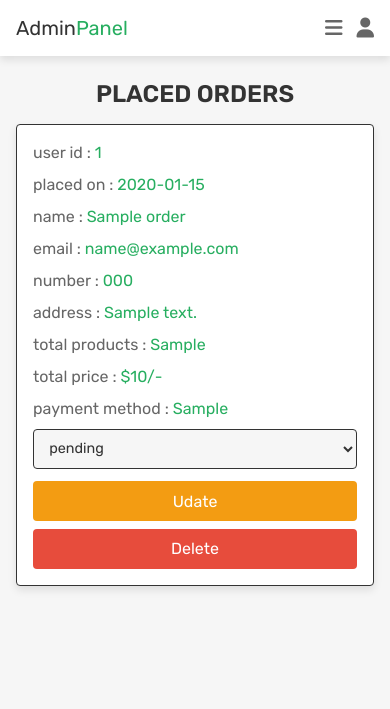
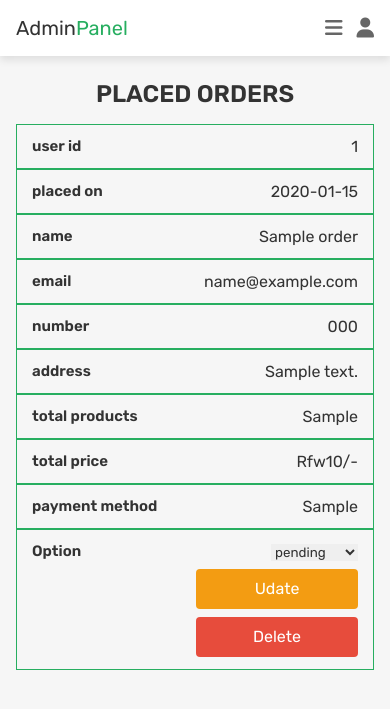
Before and after one commit to Dnaason/FinalYearProject, a PHP site: page /admin_orders.php in a window 390 px wide. Shown: the top 709 px of the page. Run offline with PHP 8.4, Linux system fonts and the light colour scheme; the visitor is signed in with stand-in values (Sample User, id 1); tables that the repository leaves empty hold one stand-in row (values such as "Sample post"); grey boxes marked "Sample" are stand-in pictures; some libraries are stand-ins or nearby versions.

Commit message:
user cinfigurations and making tables

```diff
--- a/admin_orders.php
+++ b/admin_orders.php
@@ -54,26 +54,41 @@ if(isset($_GET['delete'])){
 <section class="placed-orders">
 
    <h1 class="title">placed orders</h1>
-
-   <div class="box-container">
-
+   <table class="table">
+     <thead>
+     	<tr>
+     	 <th>user id</th>
+     	 <th>placed on</th>
+     	 <th>name</th>
+     	 <th>email</th>
+     	 <th>number</th>
+     	 <th>address</th>
+     	 <th>total products</th>
+     	 <th>total price</th>
+     	 <th>payment method</th>
+     	 <th>Option</th>
+     	</tr>
+     </thead>
       <?php
          $select_orders = $conn->prepare("SELECT * FROM `orders`");
          $select_orders->execute();
          if($select_orders->rowCount() > 0){
             while($fetch_orders = $select_orders->fetch(PDO::FETCH_ASSOC)){
       ?>
-      <div class="box">
-         <p> user id : <span><?= $fetch_orders['user_id']; ?></span> </p>
-         <p> placed on : <span><?= $fetch_orders['placed_on']; ?></span> </p>
-         <p> name : <span><?= $fetch_orders['name']; ?></span> </p>
-         <p> email : <span><?= $fetch_orders['email']; ?></span> </p>
-         <p> number : <span><?= $fetch_orders['number']; ?></span> </p>
-         <p> address : <span><?= $fetch_orders['address']; ?></span> </p>
-         <p> total products : <span><?= $fetch_orders['total_products']; ?></span> </p>
-         <p> total price : <span>$<?= $fetch_orders['total_price']; ?>/-</span> </p>
-         <p> payment method : <span><?= $fetch_orders['method']; ?></span> </p>
-         <form action="" method="POST">
+
+      <tbody>
+     	  <tr>
+     	  	  <td data-label="user id"><span><?= $fetch_orders['user_id']; ?></span> </td>
+     	  	  <td data-label="placed on"><span><?= $fetch_orders['placed_on']; ?></span></td>
+     	  	  <td data-label="name"><span><?= $fetch_orders['name']; ?></span></td>
+     	  	  <td data-label="email"><span><?= $fetch_orders['email']; ?></span></td>
+     	  	  <td data-label="number"><span><?= $fetch_orders['number']; ?></span></td>
+     	  	  <td data-label="address"><span><?= $fetch_orders['address']; ?></span></td>
+     	  	  <td data-label="total products"><span><?= $fetch_orders['total_products']; ?></span></td>
+     	  	  <td data-label="total price"><span>Rfw<?= $fetch_orders['total_price']; ?>/-</span></td>
+     	  	  <td data-label="payment method"><span><?= $fetch_orders['method']; ?></span></td>
+     	  	  <td data-label="Option" class="box">
+               <form action="" method="POST">
             <input type="hidden" name="order_id" value="<?= $fetch_orders['id']; ?>">
             <select name="update_payment" class="drop-down">
                <option value="" selected disabled><?= $fetch_orders['payment_status']; ?></option>
@@ -85,16 +100,17 @@ if(isset($_GET['delete'])){
                <a href="admin_orders.php?delete=<?= $fetch_orders['id']; ?>" class="delete-btn" onclick="return confirm('delete this order?');">delete</a>
             </div>
          </form>
-      </div>
+           </td>
+     	  </tr>
+     </tbody>
+
       <?php
          }
       }else{
          echo '<p class="empty">no orders placed yet!</p>';
       }
       ?>
-
-   </div>
-
+   </table>
 </section>
 
 
--- a/css/components.css
+++ b/css/components.css
@@ -8,7 +8,7 @@
    --light-color:#666;
    --white:#fff;
    --light-bg:#f6f6f6;
-   --border:.2rem solid var(--black);
+   /* --border:.2rem solid var(--black); */
    --box-shadow:0 .5rem 1rem rgba(0,0,0,.1);
 }
 
@@ -153,6 +153,27 @@ section{
    text-align: center;
    box-shadow: var(--box-shadow);
    text-transform: capitalize;
+}
+
+.table{
+	width: 100%;
+	border-collapse: collapse;
+}
+
+.table td,.table th{
+  padding:12px 15px;
+  border:1px solid var(--green);
+  text-align: center;
+  font-size:16px;
+}
+
+.table th{
+	background-color: var(--green);
+	color:var(--black);
+}
+
+.table tbody tr:nth-child(even){
+	background-color: var(--light-color);
 }
 
 @keyframes fadeIn {
@@ -484,4 +505,32 @@ section{
       font-size: 3rem;
    }
 
+   .table thead{
+		display: none;
+	}
+
+	.table, .table tbody, .table tr, .table td{
+		display: block;
+		width: 100%;
+	}
+	.table tr{
+		margin-bottom:15px;
+	}
+	.table td{
+		text-align: right;
+		padding-left: 50%;
+		text-align: right;
+		position: relative;
+	}
+	.table td::before{
+		content: attr(data-label);
+		position: absolute;
+		left:0;
+		width: 50%;
+		padding-left:15px;
+		font-size:15px;
+		font-weight: bold;
+		text-align: left;
+	}
+
 }
```
Also changed, not shown: admin_users.php (+14 -15 lines), uploaded_img/banana.png (added), uploaded_img/cabbage.png (added), uploaded_img/carrot.png (added).
